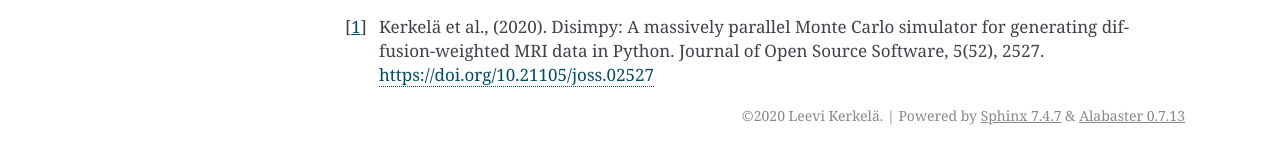
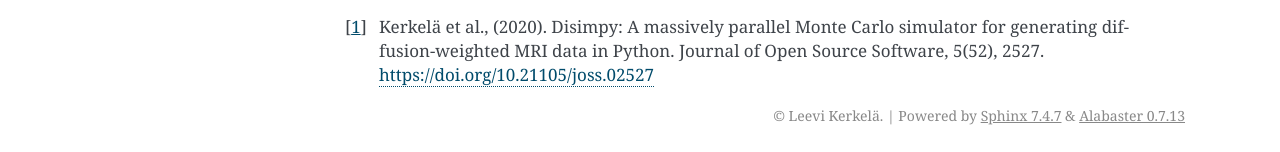
Before and after one commit to kerkelae/disimpy, a Sphinx documentation site: the page built from docs/source/index.rst, in a window 1280 px wide. Shown: the part 981-1133 px from the top of the page. Built offline with Sphinx 7.4.7, drawn with Linux system fonts in a browser that asks for light colours; pages that are not in the unit, such as notebooks, are missing from menus.

Commit message:
Removed year from copyright

```diff
--- a/docs/source/conf.py
+++ b/docs/source/conf.py
@@ -19,7 +19,7 @@ sys.path.insert(0, os.path.abspath(".."))
 # -- Project information -----------------------------------------------------
 
 project = "Disimpy"
-copyright = "2020 Leevi Kerkelä"
+copyright = " Leevi Kerkelä"
 author = "Leevi Kerkelä"
 
 # The full version, including alpha/beta/rc tags
```
